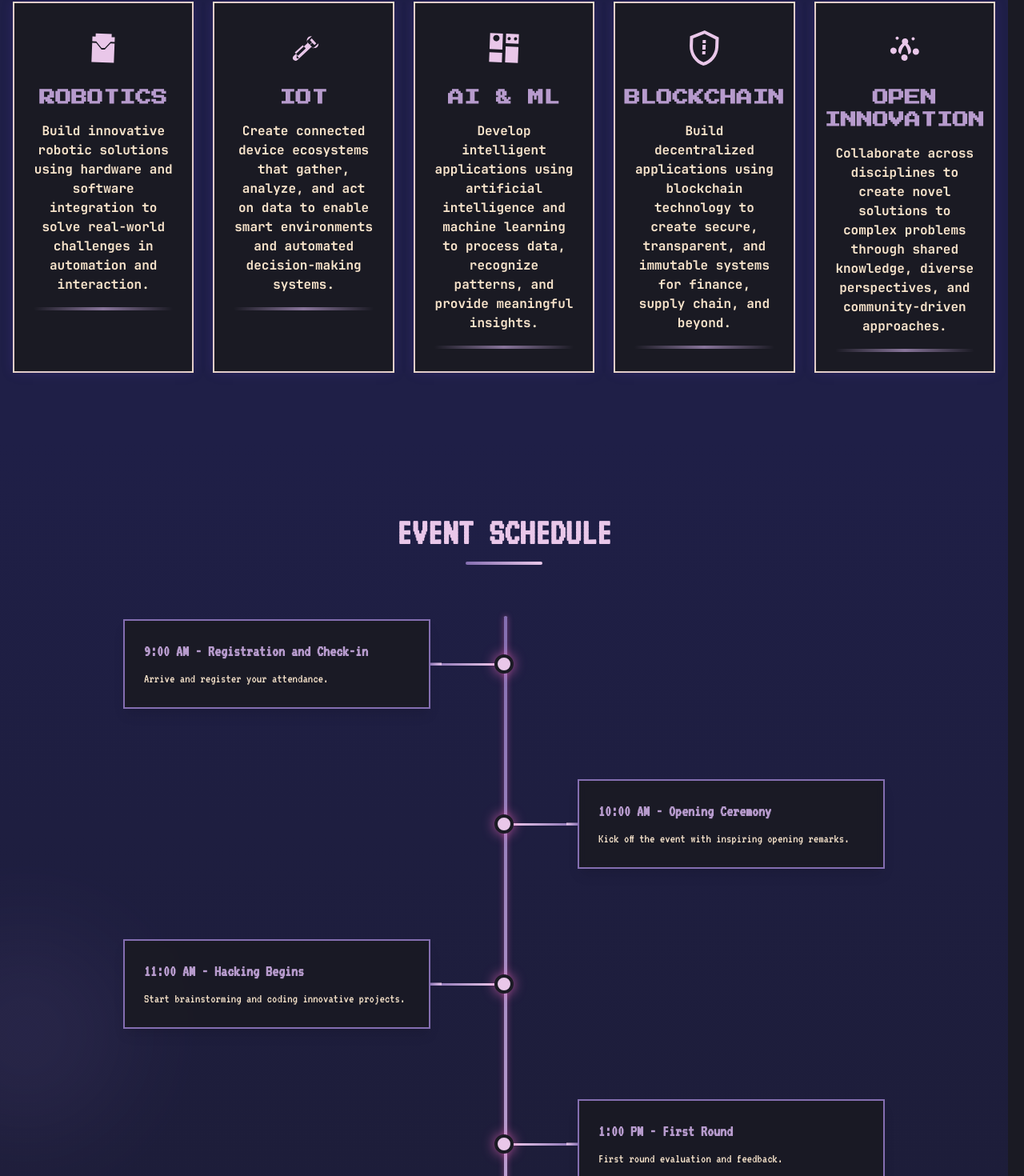
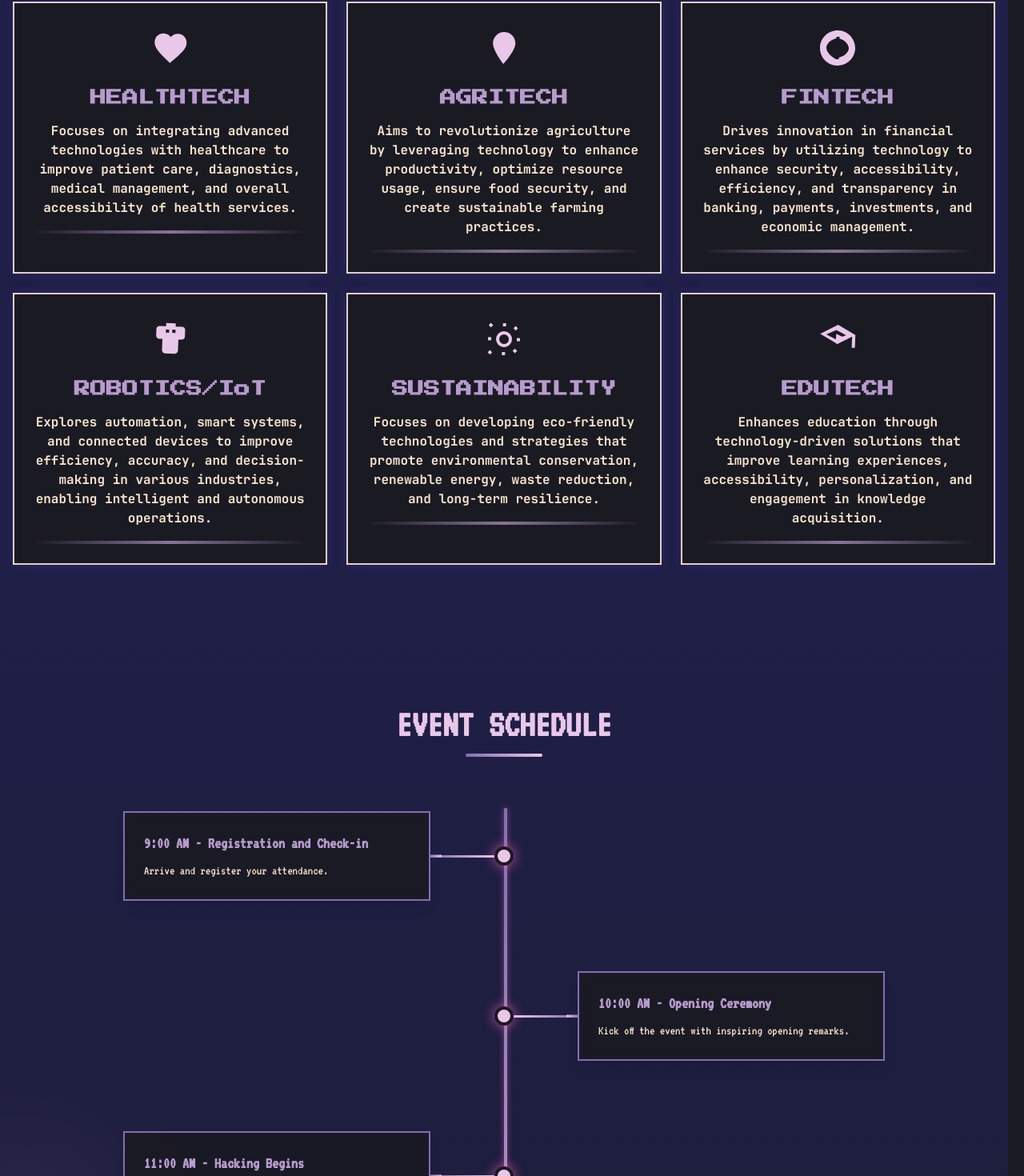
Before and after one commit to hack-colossus/colossus-2025, a Next.js app: page / in a window 1280 px wide. Shown: the part 2446-3916 px from the top of the page at 80% size. Built offline with nearby package versions, Linux system fonts and the light colour scheme.

Commit message:
change themes

```diff
--- a/app/components/Theme.tsx
+++ b/app/components/Theme.tsx
@@ -70,7 +70,7 @@ const Theme = () => {
     },
   };
 
-  // Floating animation for the stars
+  // Floating animation for the decorative stars
   const floatingAnimation = {
     animate: {
       y: [0, -10, 0],
@@ -82,19 +82,22 @@ const Theme = () => {
     },
   };
 
-  // Updated theme data based on the image plus Open Innovation
+  // Updated theme data with new hackathon tracks and appropriate icons
   const themes = [
     {
-      title: "ROBOTICS",
+      title: "HEALTHTECH",
       description:
-        "Build innovative robotic solutions using hardware and software integration to solve real-world challenges in automation and interaction.",
+        "Focuses on integrating advanced technologies with healthcare to improve patient care, diagnostics, medical management, and overall accessibility of health services.",
       icon: (
         <svg
           viewBox="0 0 24 24"
           className="w-12 h-12 text-hackathon-light-pink"
         >
           <motion.path
-            d="M7,3H17V5H19V8H16.5L13,12H11L7.5,8H5V5H7V3M5,9H7.5L11,13H13L16.5,9H19V21H5V9Z"
+            d="M12 21.35l-1.45-1.32C5.4 15.36 2 12.28 2 8.5
+               2 5.42 4.42 3 7.5 3c1.74 0 3.41 0.81 4.5 2.09C13.09 3.81
+               14.76 3 16.5 3 19.58 3 22 5.42 22 8.5c0 3.78-3.4 6.86-8.55
+               11.54L12 21.35z"
             fill="currentColor"
             initial={{ pathLength: 0, opacity: 0 }}
             animate={{ pathLength: 1, opacity: 1 }}
@@ -104,16 +107,16 @@ const Theme = () => {
       ),
     },
     {
-      title: "IOT",
+      title: "AGRITECH",
       description:
-        "Create connected device ecosystems that gather, analyze, and act on data to enable smart environments and automated decision-making systems.",
+        "Aims to revolutionize agriculture by leveraging technology to enhance productivity, optimize resource usage, ensure food security, and create sustainable farming practices.",
       icon: (
         <svg
           viewBox="0 0 24 24"
           className="w-12 h-12 text-hackathon-light-pink"
         >
           <motion.path
-            d="M16.6,5.82L15.54,6.95L16.88,8.29L15.47,9.71L13.41,7.65L16.61,4.46C16.07,4.36 15.5,4.44 15,4.72C13.67,5.41 13.25,7.08 13.94,8.41C14,8.54 14.07,8.67 14.16,8.78L5.71,17.22C5.03,17.9 5.03,19 5.71,19.68C6.39,20.36 7.5,20.36 8.18,19.68L16.61,11.25C16.73,11.34 16.86,11.41 16.99,11.47C18.32,12.15 19.99,11.74 20.68,10.4C20.96,9.9 21.04,9.33 20.94,8.79L17.74,11.98L15.68,9.92L17.09,8.5L18.43,9.84L19.56,8.78L16.6,5.82M11.12,10.24L13.11,12.23L8.35,16.98L6.36,15L11.12,10.24M7.06,16.28L9.05,18.27L8.84,18.48C8.54,18.78 8.05,18.78 7.76,18.48C7.46,18.19 7.46,17.7 7.76,17.4L7.06,16.28Z"
+            d="M12 2C8.13 2 5 5.13 5 9c0 4.84 7 13 7 13s7-8.16 7-13c0-3.87-3.13-7-7-7z"
             fill="currentColor"
             initial={{ pathLength: 0, opacity: 0 }}
             animate={{ pathLength: 1, opacity: 1 }}
@@ -123,16 +126,18 @@ const Theme = () => {
       ),
     },
     {
-      title: "AI & ML",
+      title: "FINTECH",
       description:
-        "Develop intelligent applications using artificial intelligence and machine learning to process data, recognize patterns, and provide meaningful insights.",
+        "Drives innovation in financial services by utilizing technology to enhance security, accessibility, efficiency, and transparency in banking, payments, investments, and economic management.",
       icon: (
         <svg
           viewBox="0 0 24 24"
           className="w-12 h-12 text-hackathon-light-pink"
         >
           <motion.path
-            d="M13,3V9H21V3M13,21H21V11H13M3,21H11V15H3M3,13H11V3H3V13Z M19,7C18.4,7 18,6.6 18,6C18,5.4 18.4,5 19,5C19.6,5 20,5.4 20,6C20,6.6 19.6,7 19,7M15,7C14.4,7 14,6.6 14,6C14,5.4 14.4,5 15,5C15.6,5 16,5.4 16,6C16,6.6 15.6,7 15,7M7,8C5.9,8 5,7.1 5,6C5,4.9 5.9,4 7,4C8.1,4 9,4.9 9,6C9,7.1 8.1,8 7,8Z"
+            d="M12 1C5.92 1 1 5.92 1 12s4.92 11 11 11 11-4.92 11-11S18.08 1
+               12 1zm1 17.93V19h-2v-.07C7.06 16.9 5 14.12 5 12c0-2.12 2.06-4.9
+               6-5.93V5h2v1.07c3.94 1.03 6 3.81 6 5.93 0 2.12-2.06 4.9-6 5.93z"
             fill="currentColor"
             initial={{ pathLength: 0, opacity: 0 }}
             animate={{ pathLength: 1, opacity: 1 }}
@@ -142,16 +147,19 @@ const Theme = () => {
       ),
     },
     {
-      title: "BLOCKCHAIN",
+      title: "ROBOTICS/IoT",
       description:
-        "Build decentralized applications using blockchain technology to create secure, transparent, and immutable systems for finance, supply chain, and beyond.",
+        "Explores automation, smart systems, and connected devices to improve efficiency, accuracy, and decision-making in various industries, enabling intelligent and autonomous operations.",
       icon: (
         <svg
           viewBox="0 0 24 24"
           className="w-12 h-12 text-hackathon-light-pink"
         >
           <motion.path
-            d="M12,1L21,5V11C21,16.55 17.16,21.74 12,23C6.84,21.74 3,16.55 3,11V5L12,1M12,3.18L5,6.3V11.22C5,15.54 8.25,19.82 12,20.82C15.75,19.82 19,15.54 19,11.22V6.3L12,3.18M11,14H13V16H11V14M11,10H13V13H11V10M11,7H13V9H11V7Z"
+            d="M9 2H15V4H19C20.11 4 21 4.89 21 6V10C21 11.11 20.11 12 19
+               12H17V19C17 20.11 16.11 21 15 21H9C7.89 21 7 20.11 7 19V12H5C3.89
+               12 3 11.11 3 10V6C3 4.89 3.89 4 5 4H9V2M9 6V8H11V6H9M13 6V8H15V6H13M9
+               10H15V19H9V10Z"
             fill="currentColor"
             initial={{ pathLength: 0, opacity: 0 }}
             animate={{ pathLength: 1, opacity: 1 }}
@@ -161,16 +169,39 @@ const Theme = () => {
       ),
     },
     {
-      title: "OPEN INNOVATION",
+      title: "SUSTAINABILITY",
       description:
-        "Collaborate across disciplines to create novel solutions to complex problems through shared knowledge, diverse perspectives, and community-driven approaches.",
+        "Focuses on developing eco-friendly technologies and strategies that promote environmental conservation, renewable energy, waste reduction, and long-term resilience.",
       icon: (
         <svg
           viewBox="0 0 24 24"
           className="w-12 h-12 text-hackathon-light-pink"
         >
           <motion.path
-            d="M12,6C13.11,6 14,6.9 14,8C14,9.11 13.11,10 12,10C10.89,10 10,9.11 10,8C10,6.9 10.89,6 12,6M17,5C17.56,5 18,5.45 18,6C18,6.56 17.56,7 17,7C16.44,7 16,6.56 16,6C16,5.45 16.44,5 17,5M7,5C7.56,5 8,5.45 8,6C8,6.56 7.56,7 7,7C6.44,7 6,6.56 6,6C6,5.45 6.44,5 7,5M19,12C20.1,12 21,12.9 21,14C21,15.1 20.1,16 19,16C17.9,16 17,15.1 17,14C17,12.9 17.9,12 19,12M5,12C6.1,12 7,12.9 7,14C7,15.1 6.1,16 5,16C3.9,16 3,15.1 3,14C3,12.9 3.9,12 5,12M12,16C13.11,16 14,16.9 14,18C14,19.11 13.11,20 12,20C10.89,20 10,19.11 10,18C10,16.9 10.89,16 12,16M12,8C12,8 16,10.37 16,13.75C16,14.83 15.33,15.67 14.33,15.94C14.16,13.77 13.16,11.31 12,10.25C10.84,11.31 9.84,13.77 9.67,15.94C8.67,15.67 8,14.83 8,13.75C8,10.37 12,8 12,8Z"
+            d="M12 4V2M12 22v-2M4.22 4.22l-1.42-1.42M19.78 19.78l-1.42-1.42M2
+               12H4M20 12h2M4.22 19.78l-1.42 1.42M19.78 4.22l-1.42 1.42M12 8a4 4 0
+               100 8 4 4 0 000-8z"
+            stroke="currentColor"
+            strokeWidth="2"
+            fill="none"
+            initial={{ pathLength: 0, opacity: 0 }}
+            animate={{ pathLength: 1, opacity: 1 }}
+            transition={{ duration: 1.5 }}
+          />
+        </svg>
+      ),
+    },
+    {
+      title: "EDUTECH",
+      description:
+        "Enhances education through technology-driven solutions that improve learning experiences, accessibility, personalization, and engagement in knowledge acquisition.",
+      icon: (
+        <svg
+          viewBox="0 0 24 24"
+          className="w-12 h-12 text-hackathon-light-pink"
+        >
+          <motion.path
+            d="M12 3L1 9l11 6 9-4.91V17h2V9L12 3zM11 12.14L4.84 9.24 11 6.34l6.16 2.9L11 12.14zM11 14.86l7.16-3.09L11 8.68v6.18z"
             fill="currentColor"
             initial={{ pathLength: 0, opacity: 0 }}
             animate={{ pathLength: 1, opacity: 1 }}
@@ -240,7 +271,7 @@ const Theme = () => {
           </motion.span>
         </motion.h2>
 
-        <div className="grid grid-cols-1 md:grid-cols-2 lg:grid-cols-3 xl:grid-cols-5 gap-6">
+        <div className="grid grid-cols-1 md:grid-cols-2 lg:grid-cols-3 xl:grid-cols-3 gap-6">
           {themes.map((theme, index) => (
             <motion.div
               key={index}
```
